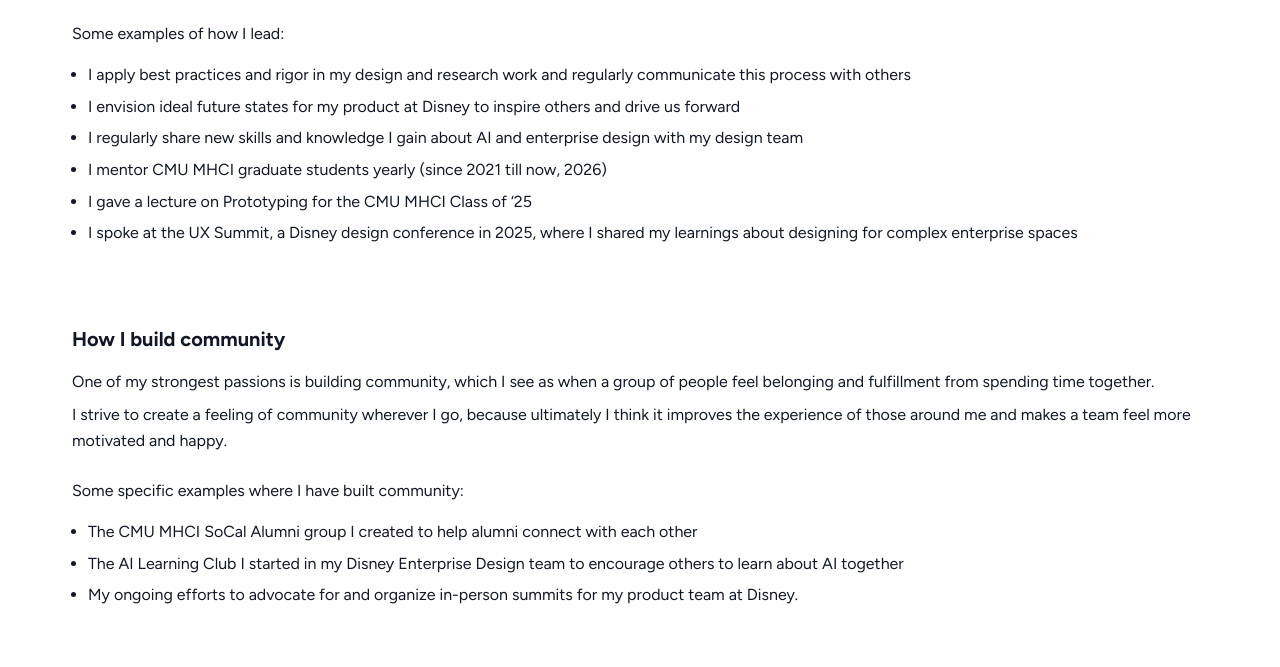
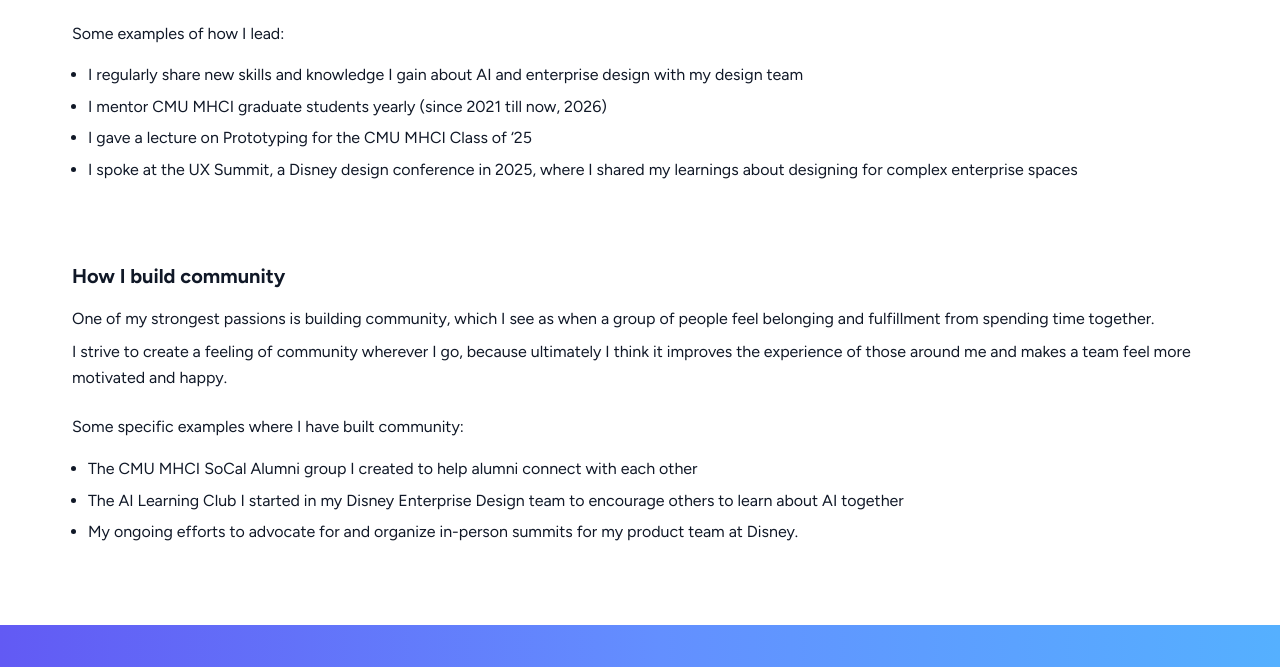
Before and after one commit to wincaroline/portfolio2026, a website: page about.html in a window 1280 px wide. Shown: the part 2034-2701 px from the top of the page. Drawn offline with Linux system fonts and the light colour scheme.

Commit message:
Removed some bullets

```diff
--- a/about.html
+++ b/about.html
@@ -237,13 +237,6 @@
             Some examples of how I lead:
           </p>
           <ul>
-            <li>
-              I apply best practices and rigor in my design and research work and
-              regularly communicate this process with others</li>
-              <li>
-                I envision ideal future states for my product at Disney to inspire
-                others and drive us forward
-              </li>
               <li>
                 I regularly share new skills and knowledge I gain about AI and enterprise
                 design with my design team
```
